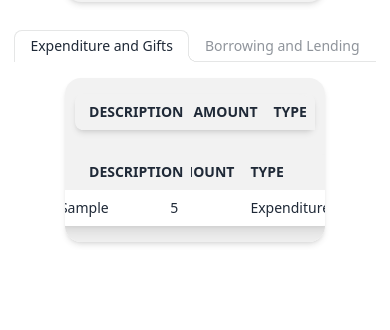
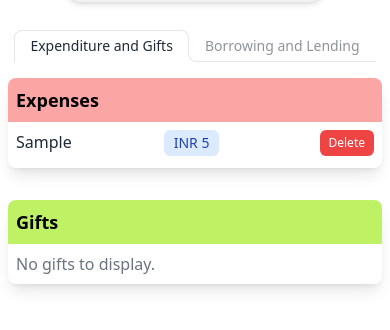
Before and after one commit to vatsal-dev/FinPower, a React (Create React App) app: page / in a window 390 px wide. Both pictures are taken after typing "Sample", "5" into the empty fields and a click on the button "Add". Shown: the part 472-802 px from the top of the page. Built offline with nearby package versions, Linux system fonts and the light colour scheme.

Commit message:
Fixed overflow on mobile site

```diff
--- a/src/components/borrowing-lending.js
+++ b/src/components/borrowing-lending.js
@@ -33,16 +33,16 @@ export const BorrowingLending = () => {
   );
 
   return (
-    <div className="flex w-full justify-center">
-      <div className="sm:flex alert shadow-lg mx-10 my-2 justify-center w-8/12">
+    <div className="flex flex-wrap justify-center">
+      <div className="sm:flex alert shadow-lg mx-10 my-2 justify-center w-full ">
         <div>
           <div className="sm:flex w-full">
             <div className="flex w-full justify-center">
               {Object.entries(askforMoney).map(([key, value]) => (
-                <div className=" card-compact w-60 bg-lime-300 shadow-md rounded-lg my-2 mx-1 w-8/12">
-                  <div className="card-body">
+                <div className=" card-compact w-full bg-lime-300 shadow-md rounded-lg sm:w-1/2 md:w-1/3 lg:w-1/4 xl:w-1/5 px-2 py-1 mx-1 my-1">
+                  <div className="card-body flex items-center justify-between">
                     <div className="avatar placeholder">
-                      <div className="bg-neutral-focus text-neutral-content rounded-full w-8">
+                      <div className="bg-neutral-focus text-neutral-content rounded-full h-8 w-8 flex items-center justify-center">
                         <span className="text-xs">{key}</span>
                       </div>
                     </div>
@@ -52,14 +52,12 @@ export const BorrowingLending = () => {
               ))}
             </div>
 
-            <div className="divider divider-horizontal"></div>
-
             <div className="flex w-full justify-center">
               {Object.entries(payBack).map(([key, value]) => (
-                <div className="card-compact w-60 bg-red-300 shadow-md rounded-lg my-2 mx-1 w-8/12">
-                  <div className="card-body">
+                <div className="card-compact w-full bg-red-300 shadow-md rounded-lg sm:w-1/2 md:w-1/3 lg:w-1/4 xl:w-1/5 px-2 py-1 mx-1 my-1">
+                  <div className="card-body flex items-center justify-between">
                     <div className="avatar placeholder">
-                      <div className="bg-neutral-focus text-neutral-content rounded-full w-8">
+                      <div className="bg-neutral-focus text-neutral-content rounded-full h-8 w-8 flex items-center justify-center">
                         <span className="text-xs">{key}</span>
                       </div>
                     </div>
--- a/src/components/expenditure-gifts.js
+++ b/src/components/expenditure-gifts.js
@@ -1,70 +1,85 @@
-import React, { useState, useContext } from "react";
+import React, { useState, useContext, useEffect } from "react";
 import { GlobalContext } from "../context/GlobalStats";
 
 export const ExpenditureGifts = () => {
   const { transactions } = useContext(GlobalContext);
 
-  const expenditure = {};
-  const gifts = {};
+  const [expenditure, setExpenditure] = useState({});
+  const [gifts, setGifts] = useState({});
+
+  useEffect(() => {
+    let newExpenditure = {};
+    let newGifts = {};
+
     transactions.forEach((transaction) => {
       if (transaction.type === "exp") {
-      if (!expenditure[transaction.text]) {
-        expenditure[transaction.text] = transaction.amount;
+        if (!newExpenditure[transaction.text]) {
+          newExpenditure[transaction.text] = transaction.amount;
         } else {
-        expenditure[transaction.text] += transaction.amount;
+          newExpenditure[transaction.text] += transaction.amount;
         }
-    }
-    if (transaction.type === "gift") {
-      if (!gifts[transaction.text]) {
-        gifts[transaction.text] = transaction.amount;
+      } else if (transaction.type === "gift") {
+        if (!newGifts[transaction.text]) {
+          newGifts[transaction.text] = transaction.amount;
         } else {
-        gifts[transaction.text] += transaction.amount;
+          newGifts[transaction.text] += transaction.amount;
         }
       }
     });
 
+    setExpenditure(newExpenditure);
+    setGifts(newGifts);
+  }, [transactions]);
+
   return (
-    <div className="flex w-full justify-center overflow-auto">
-      <div className="flex alert shadow-md mx-10 my-2 justify-center w-8/12 overflow-auto">
-        <table className=" flex table table-compact justify-center mx-10 shadow-md rounded-lg overflow-auto">
-          <thead>
-            <tr>
-              <th>Description</th>
-              <th>Amount</th>
-              <th>Type</th>
-            </tr>
-          </thead>
-          <tbody>
+    <div className="grid grid-cols-1 md:grid-cols-2 gap-4">
+      <div className="bg-white shadow-lg rounded-lg overflow-hidden mx-2 my-2">
+        <div className="p-2 bg-red-300 text-black">
+          <h2 className="text-lg font-semibold">Expenses</h2>
+        </div>
+        <div className="p-2">
+          {Object.keys(expenditure).length === 0 ? (
+            <p className="text-gray-500">No expenses to display.</p>
+          ) : (
+            <ul className="list-disc list-inside">
+              {Object.entries(expenditure).map(([key, value]) => (
+                <li className="mb-1 flex justify-between" key={key}>
+                  <span>{key}</span>
+                  <span className="inline-flex items-center px-2.5 py-0.5 rounded-md text-sm font-medium bg-blue-100 text-blue-800">
+                    INR {value}
+                  </span>
+                  <button className="inline-flex items-center px-2 py-1 ml-2 border border-transparent text-xs font-medium rounded-md text-white bg-red-500 hover:bg-red-600 focus:outline-none focus:ring-2 focus:ring-offset-2 focus:ring-red-500">
+                    Delete
+                  </button>
+                </li>
+              ))}
+            </ul>
+          )}
+        </div>
+      </div>
+      <div className="bg-white shadow-lg rounded-lg overflow-hidden mx-2 my-2">
+        <div className="p-2 bg-lime-300 text-black">
+          <h2 className="text-lg font-semibold">Gifts</h2>
+        </div>
+        <div className="p-2">
+          {Object.keys(gifts).length === 0 ? (
+            <p className="text-gray-500">No gifts to display.</p>
+          ) : (
+            <ul className="list-disc list-inside">
               {Object.entries(gifts).map(([key, value]) => (
-              <tr>
-                <td>{key}</td>
-                <td>{value}</td>
-                <td>Gifts</td>
-              </tr>
+                <li className="mb-1 flex justify-between" key={key}>
+                  <span>{key}</span>
+                  <span className="inline-flex items-center px-2.5 py-0.5 rounded-md text-sm font-medium bg-blue-100 text-blue-800">
+                    INR {value}
+                  </span>
+                  <button className="inline-flex items-center px-2 py-1 ml-2 border border-transparent text-xs font-medium rounded-md text-white bg-red-500 hover:bg-red-600 focus:outline-none focus:ring-2 focus:ring-offset-2 focus:ring-red-500">
+                    Delete
+                  </button>
+                </li>
               ))}
-          </tbody>
-        </table>
-        <table
-          className="table table-compact mx-10 rounded-lg shadow-lg"
-          overflow-auto
-        >
-          <thead>
-            <tr>
-              <th>Description</th>
-              <th>Amount</th>
-              <th>Type</th>
-            </tr>
-          </thead>
-          <tbody>
-            {Object.entries(expenditure).map(([key, value]) => (
-              <tr>
-                <td>{key}</td>
-                <td>{value}</td>
-                <td>Expenditure</td>
-              </tr>
-            ))}
-          </tbody>
-        </table>
+            </ul>
+          )}
+        </div>
       </div>
     </div>
   );
```
Lines whose indentation alone changed are shown as unchanged.
